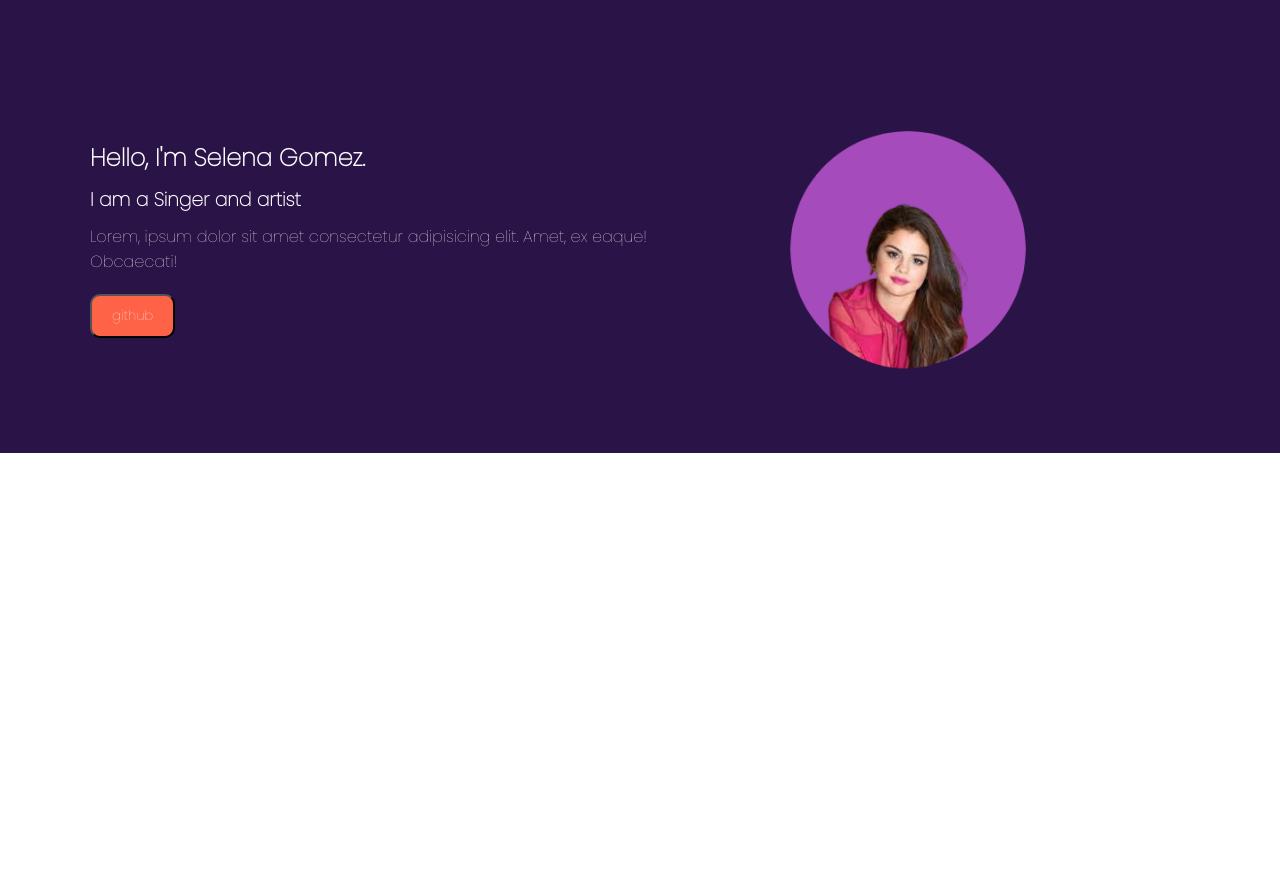
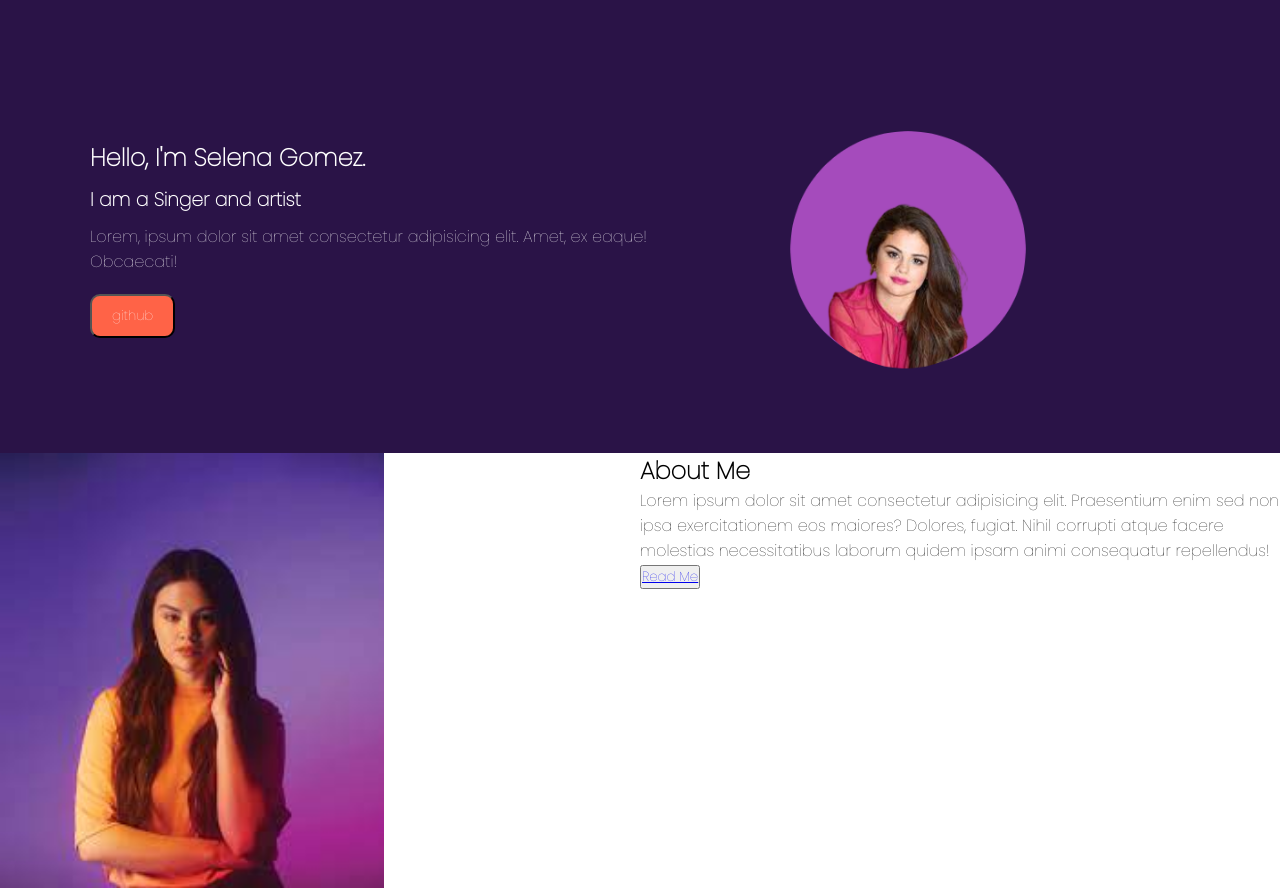
Before and after one commit to mimxe/PORTFULIO-WEBSITE, a plain HTML site: page index.html in a window 1280 px wide. Before the commit the page ends 800 px from the top, so only its background shows below. Drawn offline with Linux system fonts and the light colour scheme.

Commit message:
second section

```diff
--- a/index.html
+++ b/index.html
@@ -25,6 +25,20 @@
             <img src="image/girl.png" alt="">
         </div>
     </section>
+
+    <section class="second">
+        <div class="second_sec">
+            <img src="image/sel.png" alt="">
+        </div>
+        <div class="second_sec_t">
+
+            <h2>About Me</h2>
+            <p>Lorem ipsum dolor sit amet consectetur adipisicing elit. Praesentium enim sed non ipsa exercitationem eos
+                maiores? Dolores, fugiat. Nihil corrupti atque facere molestias necessitatibus laborum quidem ipsam
+                animi consequatur repellendus!</p>
+            <button><a href="#">Read Me</a></button>
+        </div>
+    </section>
 </body>
 
 </html>
--- a/style.css
+++ b/style.css
@@ -50,3 +50,20 @@ section {
 .landing_img img {
     width: 75%;
 }
+
+.second {
+    display: flex;
+}
+
+.second_sec {
+    width: 50%;
+
+}
+
+.second_sec img {
+    width: 60%;
+}
+
+.second_sec_t {
+    width: 50%;
+}
```
Also changed, not shown: image/sel.png (added).
